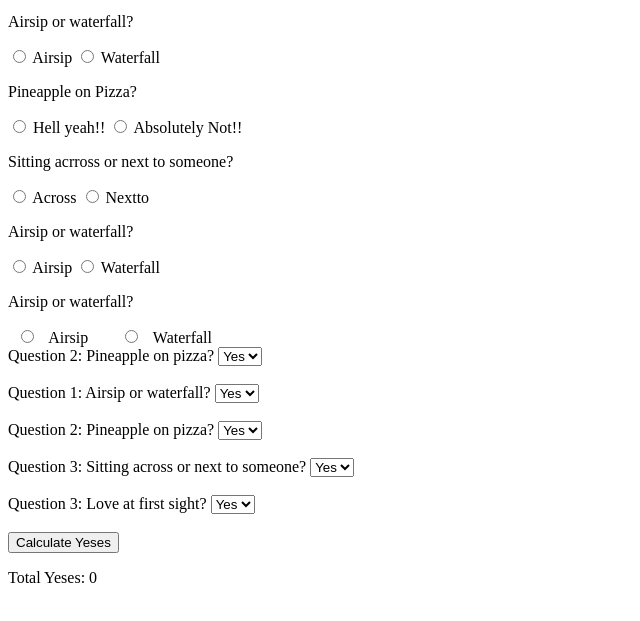
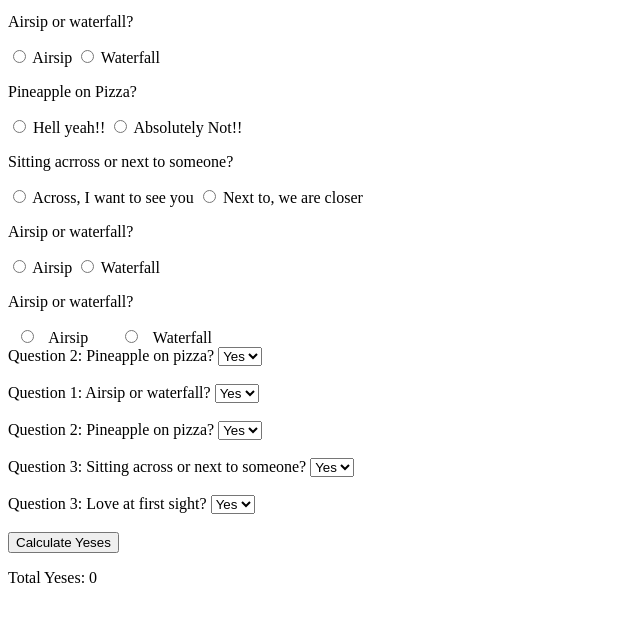
Before and after one commit to richa-g7/richa-g7, a plain HTML site: page hot_takes_test.html in a window 1280 px wide. Shown: the part 101-722 px from the top of the page, without its empty margins (0-640 px from the left). Drawn offline with Linux system fonts and the light colour scheme.

Commit message:
Update hot_takes_test.html

```diff
--- a/hot_takes_test.html
+++ b/hot_takes_test.html
@@ -28,9 +28,9 @@
         <p>Sitting acrross or next to someone?</p>
         <div class="Across or next to">
             <input type="radio" id="Across" name="q3" value="Y">
-            <label for="Across, I want to see you">Across</label>
+            <label for="Across">Across, I want to see you</label>
             <input type="radio" id="Next" name="q3" value="N">
-            <label for="Next to, we are closer">Nextto</label>
+            <label for="Next to">Next to, we are closer</label>
         </div>
 
 
```
